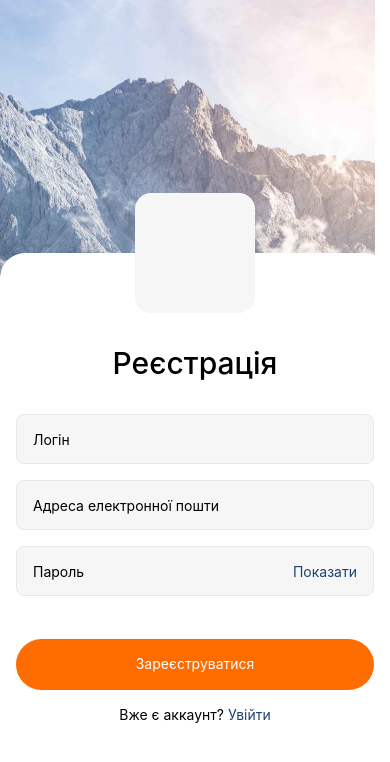
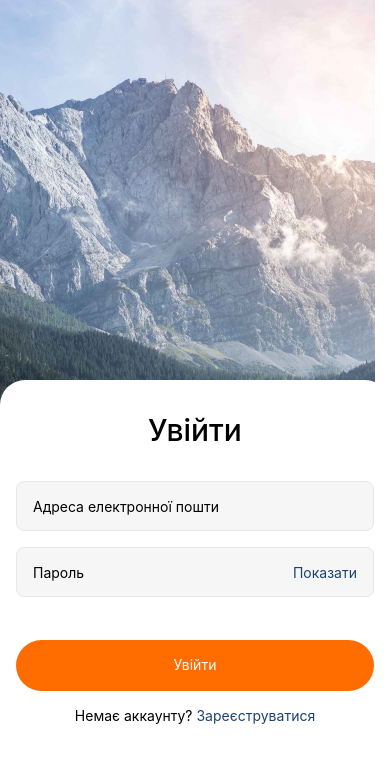
Before and after one commit to izaitseva/goit-react-native, a React Native app: screen / in a window 390 px wide. Shown: the top 762 px of the page. Built offline with nearby package versions, Linux system fonts and the light colour scheme.

Commit message:
Fixed keyboard avoiding. Did some other changes

```diff
--- a/App.js
+++ b/App.js
@@ -1,11 +1,11 @@
-import { StatusBar } from 'expo-status-bar';
-import { StyleSheet, Text, View } from 'react-native';
-import RegistrationScreen from './Screens/RegistrationScreen';
+import { StyleSheet, View } from 'react-native';
+import LoginScreen from "./Screens/LoginScreen";
 
 export default function App() {
   return (
     <View style={styles.container}>
-      <RegistrationScreen />
+      {/* <RegistrationScreen /> */}
+      <LoginScreen />
     </View>
   );
 }
--- a/Components/PasswordInput.js
+++ b/Components/PasswordInput.js
@@ -1,5 +1,5 @@
 import { useState } from "react";
-import { View, StyleSheet, TextInput, Pressable, Text } from "react-native";
+import { View, StyleSheet, TextInput, Pressable, Text, TouchableOpacity } from "react-native";
 
 export default function PasswordInput({placeholder, onChangeText}) {
     const [isVisible, setIsVisible] = useState(false);
@@ -15,7 +15,7 @@ export default function PasswordInput({placeholder, onChangeText}) {
                 onFocus={() => setFocused(true)}
                 onBlur={() => setFocused(false)}
                 onChangeText={onChangeText}/>
-            <Pressable style={styles.showPassBtn} onPress={() => setIsVisible(!isVisible)}>
+            <TouchableOpacity style={styles.showPassBtn} onPress={() => setIsVisible(!isVisible)} activeOpacity={0.6}>
                 <Text style={styles.showPassBtnTitle}>
                     {
                         isVisible ?
@@ -23,7 +23,7 @@ export default function PasswordInput({placeholder, onChangeText}) {
                         <>Показати</>
                     }
                 </Text>
-            </Pressable>
+            </TouchableOpacity>
         </View>
     )
 }
--- a/Components/PressableText.js
+++ b/Components/PressableText.js
@@ -1,10 +1,10 @@
-import { Pressable, StyleSheet, Text } from "react-native";
+import { StyleSheet, Text, TouchableOpacity } from "react-native";
 
 export default function PressableText({title, onPress}) {
     return (
-        <Pressable onPress={onPress}>
+        <TouchableOpacity onPress={onPress} activeOpacity={0.6}>
             <Text style={styles.text}>{title}</Text>
-        </Pressable>
+        </TouchableOpacity>
     )
 }
 
--- a/Components/PrimaryButton.js
+++ b/Components/PrimaryButton.js
@@ -1,14 +1,14 @@
-import { View, StyleSheet, Pressable, Text } from "react-native";
+import { View, StyleSheet, Text, TouchableOpacity } from "react-native";
 
 export default function PrimaryButton({style, title, onPress}) {
 
     return (
         <View style={style}>
-            <Pressable style={styles.button} onPress={onPress}>
+            <TouchableOpacity style={styles.button} onPress={onPress} activeOpacity={0.6}>
                 <Text style={styles.title}>
                     {title}
                 </Text>
-            </Pressable>
+            </TouchableOpacity>
         </View>
     )
 }
--- a/Screens/LoginScreen.js
+++ b/Screens/LoginScreen.js
@@ -1,10 +1,37 @@
-import { View } from "react-native";
+import { StyleSheet, View, Text, KeyboardAvoidingView, Platform, Keyboard  } from "react-native";
+import Input from "../Components/Input";
+import PrimaryButton from "../Components/PrimaryButton";
+import PasswordInput from "../Components/PasswordInput";
+import PressableText from "../Components/PressableText";
 import PrimaryScreen from "./Shared/PrimaryScreen";
 
 export default function LoginScreen() {
     return (
-        <PrimaryScreen>
+        <PrimaryScreen title="Увійти" keyboardOffset={35}>
+            <KeyboardAvoidingView
+                behavior={Platform.OS == "ios" ? "padding" : "height"}>
 
+                <Input placeholder="Адреса електронної пошти" />
+                <PasswordInput placeholder="Пароль" />
+                <PrimaryButton title="Увійти" style={styles.signInBtn} />
+                <View style={styles.notExistAccountPart}>
+                    <Text>Немає аккаунту? </Text>
+                    <PressableText title="Зареєструватися" />
+                </View>
+
+            </KeyboardAvoidingView>
         </PrimaryScreen>
     )
 }
+
+const styles = StyleSheet.create({
+    signInBtn: {
+        marginTop: 27
+    },
+    notExistAccountPart: {
+        marginTop: 16,
+        marginBottom: 120,
+        justifyContent: "center",
+        flexDirection: 'row'
+    }
+});
--- a/Screens/RegistrationScreen.js
+++ b/Screens/RegistrationScreen.js
@@ -19,13 +19,12 @@ export default function RegistrationScreen() {
     return (
         <PrimaryScreen
             title="Реєстрація"
-            avatar={{}}>
+            avatar={{}}
+            keyboardOffset={75}>
             <KeyboardAvoidingView
                 behavior={Platform.OS == "ios" ? "padding" : "height"}>
                 <Input placeholder="Логін" onChangeText={setLogin} />
-
                 <Input placeholder="Адреса електронної пошти" onChangeText={setEmail} />
-
                 <PasswordInput placeholder="Пароль" onChangeText={setPassword}/>
                 <PrimaryButton title="Зареєструватися" style={styles.registerButton} onPress={signUpHandler} />
                 <View style={styles.existsAccountPart}>
@@ -43,6 +42,7 @@ const styles = StyleSheet.create({
     },
     existsAccountPart: {
         marginTop: 16,
+        marginBottom: 65,
         justifyContent: "center",
         flexDirection: 'row'
     }
--- a/Screens/Shared/PrimaryScreen.js
+++ b/Screens/Shared/PrimaryScreen.js
@@ -1,7 +1,15 @@
 import { StyleSheet, Text, View, ImageBackground, TouchableWithoutFeedback, Keyboard } from 'react-native'
 import HeaderAvatar from "../../Components/HeaderAvatar";
+import { useKeyboardVisible } from '../../hooks/useKeyboardVisible';
 
-export default function PrimaryScreen({ children, title, avatar, isKeyboardVisible, keyboardOffset }) {
+export default function PrimaryScreen({ children, title, avatar, keyboardOffset }) {
+
+    const isKeyboardVisible = useKeyboardVisible();
+    const containerMarginBottom = {
+        paddingBottom: isKeyboardVisible
+            ? keyboardOffset ?? 0
+            : 0
+    }
 
     return (
         <TouchableWithoutFeedback onPress={Keyboard.dismiss}>
@@ -9,7 +17,7 @@ export default function PrimaryScreen({ children, title, avatar, isKeyboardVisib
                 <ImageBackground
                     style={styles.bgImage}
                     source={require('../../assets/images/photoBg.jpg')}>
-                    <View style={{ ...styles.container }}>
+                    <View style={{ ...styles.container, ...containerMarginBottom }}>
                         {
                             avatar &&
                             <View style={styles.avatarBlock}>
@@ -35,16 +43,14 @@ const styles = StyleSheet.create({
     },
     bgImage: {
         flex: 1,
-        resizeMode: 'cover'
+        resizeMode: 'cover',
+        justifyContent: "flex-end"
     },
     container: {
-        width: "100%",
-        height: "70%",
         backgroundColor: "#fff",
-        position: 'absolute',
-        bottom: 0,
         paddingLeft: 16,
         paddingRight: 16,
+        // paddingBottom: 78,
         borderTopLeftRadius: 25,
         borderTopRightRadius: 25
     },
--- /dev/null
+++ b/hooks/useKeyboardVisible.js
@@ -0,0 +1,28 @@
+import { useState, useEffect } from 'react';
+import { Keyboard } from 'react-native';
+
+export const useKeyboardVisible = () => {
+    const [isKeyboardVisible, setKeyboardVisible] = useState(false);
+
+    useEffect(() => {
+        const keyboardDidShowListener = Keyboard.addListener(
+            'keyboardDidShow',
+            () => {
+                setKeyboardVisible(true);
+            },
+        );
+        const keyboardDidHideListener = Keyboard.addListener(
+            'keyboardDidHide',
+            () => {
+                setKeyboardVisible(false);
+            },
+        );
+
+        return () => {
+            keyboardDidHideListener.remove();
+            keyboardDidShowListener.remove();
+        };
+    }, []);
+
+    return isKeyboardVisible;
+};
```
Also changed, not shown: Screens/PostsScreen.js (added, +10 -0 lines).
